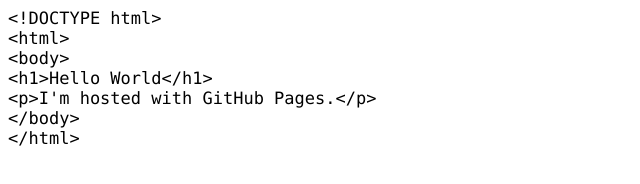
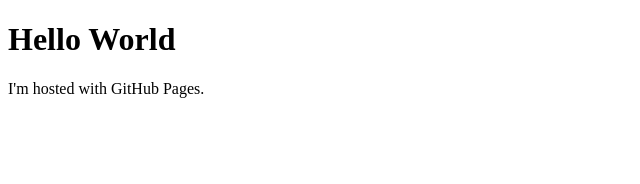
Before and after one commit to sagarbhatt4/sagarbhatt4.github.io, a plain HTML site: page index.html in a window 1280 px wide. Shown: the whole page, without its empty margins (0-640 px from the left). Drawn offline with Linux system fonts and the light colour scheme.

Commit message:
Correct HTML

```diff
--- a/index.html
+++ b/index.html
@@ -1,23 +1,7 @@
-<!DOCTYPE html PUBLIC "-//W3C//DTD HTML 4.01//EN" "http://www.w3.org/TR/html4/strict.dtd">
+<!DOCTYPE html>
 <html>
-<head>
-  <meta http-equiv="Content-Type" content="text/html; charset=utf-8">
-  <meta http-equiv="Content-Style-Type" content="text/css">
-  <title></title>
-  <meta name="Generator" content="Cocoa HTML Writer">
-  <meta name="CocoaVersion" content="1504">
-  <style type="text/css">
-    p.p1 {margin: 0.0px 0.0px 0.0px 0.0px; font: 17.0px Consolas; color: #000000; -webkit-text-stroke: #eeeb82}
-    span.s1 {font-kerning: none}
-  </style>
-</head>
-<body>
-<p class="p1"><span class="s1">&lt;!DOCTYPE html&gt;</span></p>
-<p class="p1"><span class="s1">&lt;html&gt;</span></p>
-<p class="p1"><span class="s1">&lt;body&gt;</span></p>
-<p class="p1"><span class="s1">&lt;h1&gt;Hello World&lt;/h1&gt;</span></p>
-<p class="p1"><span class="s1">&lt;p&gt;I'm hosted with GitHub Pages.&lt;/p&gt;</span></p>
-<p class="p1"><span class="s1">&lt;/body&gt;</span></p>
-<p class="p1"><span class="s1">&lt;/html&gt;</span></p>
-</body>
+    <body>
+        <h1>Hello World</h1>
+        <p>I'm hosted with GitHub Pages.</p>
+    </body>
 </html>
```
